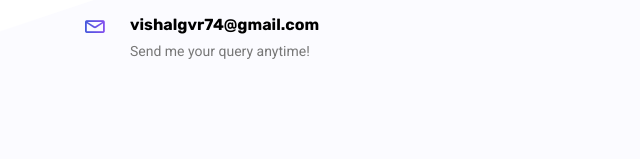
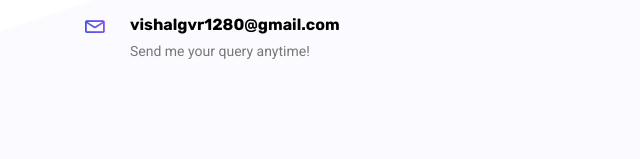
Before and after one commit to vishalgvr/vishalgvr.github.io, a plain HTML site: page contact.html in a window 1280 px wide. Shown: the part 832-991 px from the top of the page, 0-640 px from the left. Drawn offline with Linux system fonts and the light colour scheme; some packages are replaced by stand-ins of ours.

Commit message:
email updated

```diff
--- a/contact.html
+++ b/contact.html
@@ -101,7 +101,7 @@
                         </div>
                         <div class="info_item">
                             <i class="lnr lnr-envelope"></i>
-                            <h6><a href="#">vishalgvr74@gmail.com</a></h6>
+                            <h6><a href="#">vishalgvr1280@gmail.com</a></h6>
                             <p>Send me your query anytime!</p>
                         </div>
                     </div>
```
